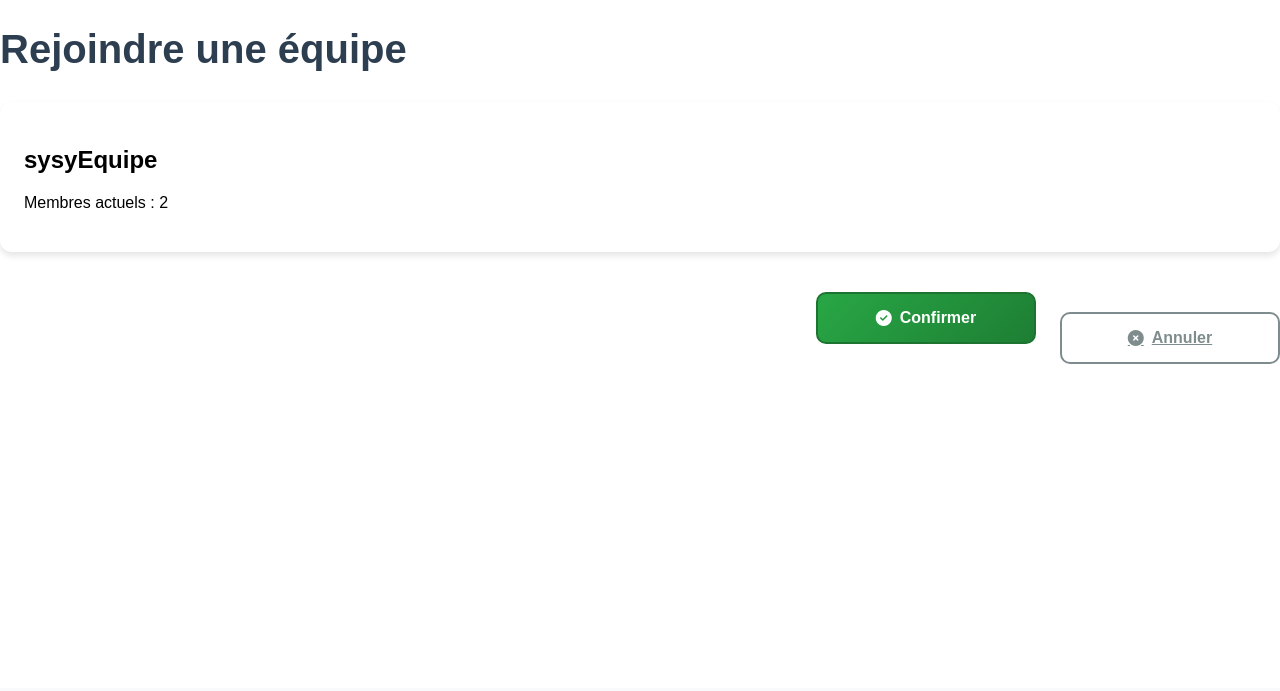
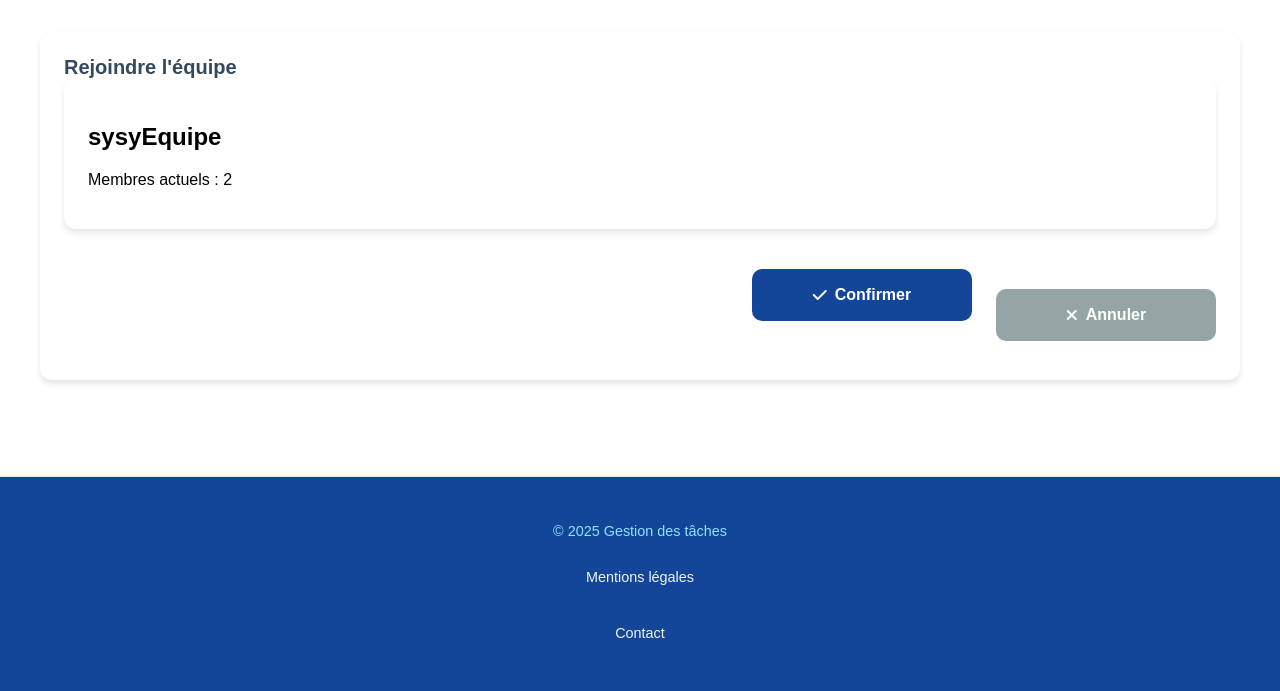
Before and after one commit to Syrinbh/projetServeur, a Django app: page /joinTeam/1/ in a window 1280 px wide. Shown: the part 112-803 px from the top of the page. Before the commit the page ends 476 px from the top, so only its background shows below. Run offline with Django 5.2, Linux system fonts and the light colour scheme; a user stored in the database is signed in; data comes from the database, SQL or seed files in the repository; both versions use the stored data as it was after the commit; parts of the project's set-up code (start-up, migrations or seed data) failed here and were passed over.

Commit message:
ajout footer avec css

```diff
--- a/tasks/static/styles.css
+++ b/tasks/static/styles.css
@@ -74,8 +74,8 @@ button:hover {
     background-color: #002244;
 }
 
-/* page index , message bienvenue */
-/* BIENVENUE */
+/* page index */
+
 .welcome-container {
     text-align: center;
     margin-top: 100px;
@@ -567,3 +567,56 @@ button.modify {
       grid-template-columns: 1fr;
   }
 }
+
+
+/* footer */
+.footer {
+  background-color: #134698;
+  padding: 2rem 0;
+  margin-top: 4rem;
+  border-top: 1px solid #e9ecef;
+}
+
+.footer .container {
+  max-width: 1200px;
+  margin: 0 auto;
+  text-align: center;
+}
+
+.footer-text {
+  color: #91e2ff;
+  font-size: 0.9rem;
+  margin-bottom: 0.5rem;
+}
+
+.footer-text a {
+  color: #f4f4f4;
+  text-decoration: none;
+  transition: color 0.2s;
+}
+
+.footer-text a:hover {
+  color: #f4f5f7;
+  text-decoration: underline;
+}
+
+.footer-credits {
+  color: #adb5bd;
+  font-size: 0.8rem;
+  margin: 0;
+}
+
+/* Responsive */
+@media (max-width: 768px) {
+  .footer {
+      padding: 1.5rem 0;
+  }
+
+  .footer-text {
+      font-size: 0.85rem;
+  }
+
+  .footer-credits {
+      font-size: 0.75rem;
+  }
+}
--- a/tasks/templates/tasks/Join_team.html
+++ b/tasks/templates/tasks/Join_team.html
@@ -34,9 +34,9 @@
         </div>
     </nav>
 
-
-    <main class="container">
-        <h1 class="page-title">Rejoindre une équipe</h1>
+    <div class="team-container">
+        <div class="team-card">
+          <h2 class="team-name">Rejoindre l'équipe</h2>
 
         {% if team %}
         <div class="team-card">
@@ -55,17 +55,26 @@
             {% endif %}
 
             <div class="form-actions">
-                <button type="submit" class="btn confirm-btn">
-                  <i class="fas fa-check-circle"></i>
-                  Confirmer
+                <button type="submit" class="btn btn-success">
+                  <i class="fas fa-check"></i> Confirmer
                 </button>
-
-                <a href="{% url 'listTeam' %}" class="btn cancel-btn">
-                  <i class="fas fa-times-circle"></i>
-                  Annuler
+                <a href="{% url 'listTeam' %}" class="btn btn-secondary">
+                  <i class="fas fa-times"></i> Annuler
                 </a>
               </div>
+            </div>
+          </div>
+
         </form>
     </main>
+    <footer class="footer">
+        <div class="container">
+            <p class="footer-text">
+                © 2025 Gestion des tâches
+                <a> Mentions légales</a>
+                <a> Contact</a>
+            </p>
+        </div>
+    </footer>
 </body>
 </html>
```
Also changed, not shown: tasks/templates/tasks/Create_task.html (+9 -1 lines), tasks/templates/tasks/Create_team.html (+9 -0 lines), tasks/templates/tasks/Delete_task.html (+9 -0 lines), tasks/templates/tasks/Delete_team.html (+9 -1 lines), tasks/templates/tasks/List_task.html (+9 -1 lines), tasks/templates/tasks/List_team.html (+13 -1 lines), tasks/templates/tasks/Quit_team.html (+9 -1 lines), tasks/templates/tasks/Update_task.html (+10 -0 lines), tasks/templates/tasks/home.html (+8 -16 lines), tasks/templates/tasks/login.html (+25 -6 lines), tasks/templates/tasks/register.html (+9 -0 lines), tasks/templates/tasks/team_profile.html (+9 -0 lines), db.sqlite3.
